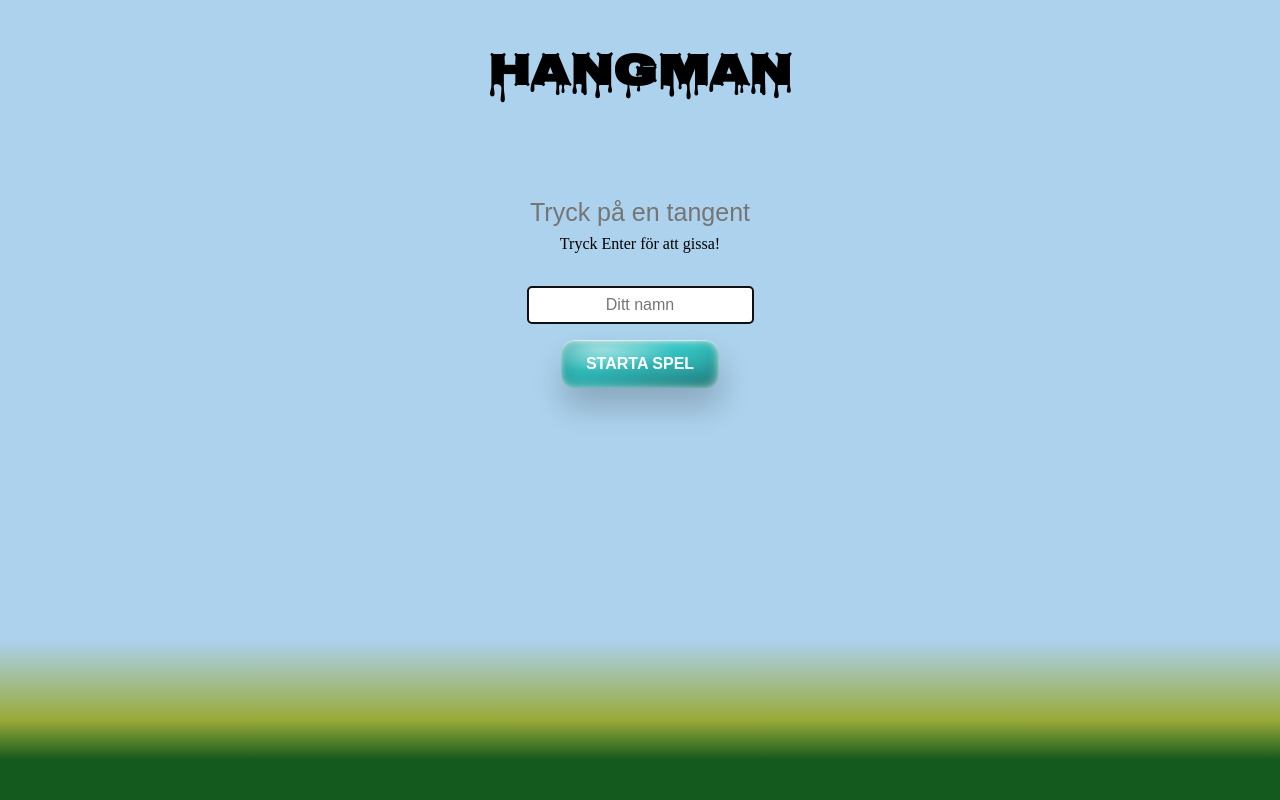
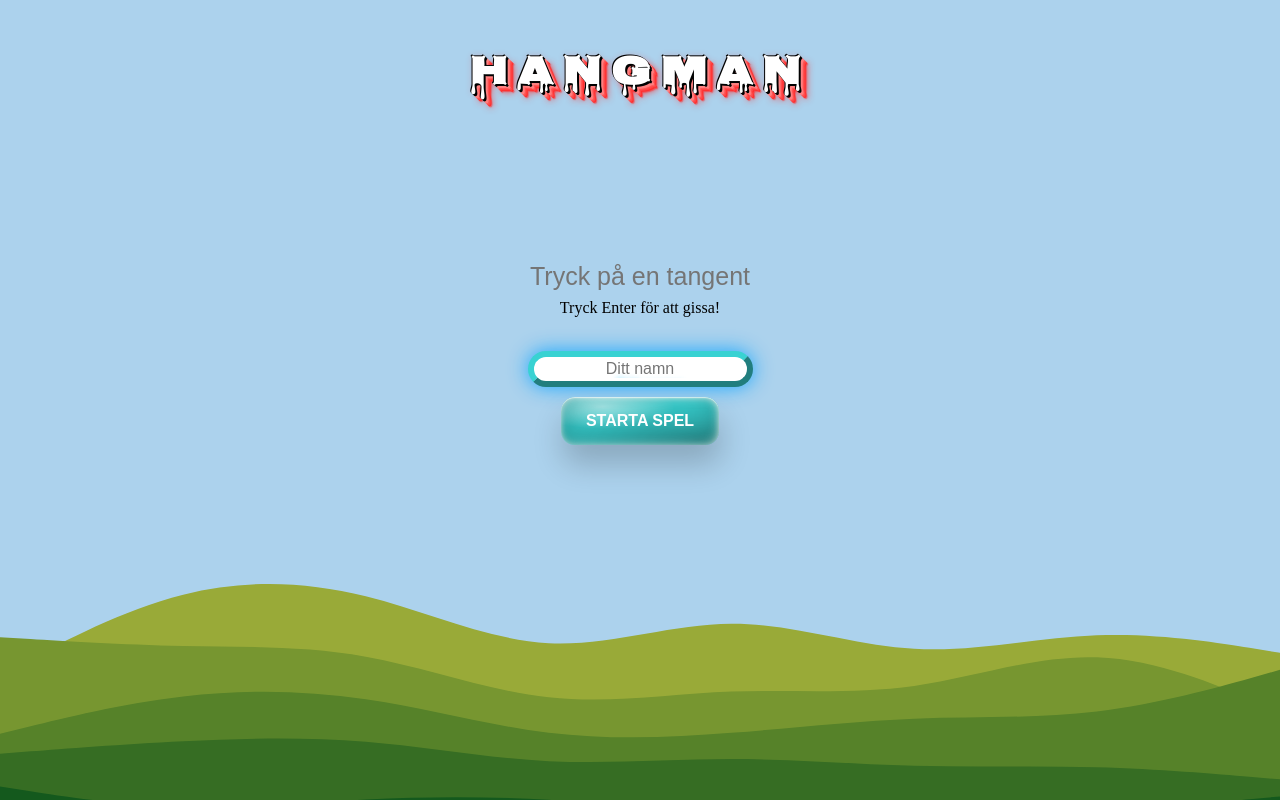
Before and after one commit to FredrikKii/GrupparbeteJavascript, a website with bundled scripts: page index.html in a window 1280 px wide. Built offline with nearby package versions, Linux system fonts and the light colour scheme; a web font is replaced by a local one.

Commit message:
design changes

```diff
--- a/CSS/styles.css
+++ b/CSS/styles.css
@@ -4,10 +4,15 @@
 	padding: 0;
 }
 body {
-	background: rgb(20,89,29);
-	background: linear-gradient(0deg, rgba(20,89,29,1) 5%, rgba(153,170,56,1) 10%, rgba(172,210,237,1) 20%);
+	background: url('/SVG/Bakgrund.svg');
 	height: 100vh;
-	box-sizing: border-box;
+	background-size: cover;
+	margin: 0;
+}
+.swap {
+	display: flex;
+	justify-content: center;
+	height: 4em;
 }
 
 header {
@@ -17,7 +22,22 @@ header {
 	align-items: center;
 	height: 150px;
 	font-family: 'Nosifer', sans-serif;
-	font-size: 1.4em;
+	font-size: 20px;
+    color: #ffffff;
+	letter-spacing: 10PX;
+    text-shadow:
+				-1px -1px #000000,
+				 0px 0px 0 rgb(0, 0, 0),
+                 1px 1px 0 rgb(0, 0, 0),
+                 2px 2px 0 rgb(0, 0, 0),
+                 3px 3px 0 rgb(255, 131, 131),
+                 4px 4px 0 rgb(255, 126, 126),
+                 5px 5px 0 rgb(255, 86, 86),
+                 6px 6px 0 rgb(255, 69, 69),
+                 7px 7px  0 rgb(255, 47, 47),
+                 8px 8px 7px rgba(255, 41, 41, 0.78),
+                 8px 8px 1px rgba(255, 32, 32, 0.5),
+                 0px 0px 7px rgba(255, 25, 25, 0.2);
 }
 
 .game-box {
@@ -86,15 +106,27 @@ main .start-content{
 	height: 5em;
 	font-family: 'Nosifer', sans-serif;
 	font-size: 1.4em;
+
 }
 main .start-content #input-name::placeholder {
     text-align: center;
 }
 main .start-content #input-name{
-	padding: 0.5em;
-	margin: 1em;
-	border: 2px solid rgb(16, 16, 16);
-	border-radius: 5px;
+	padding: 3px;
+	font-size: 16px;
+	border-width: 6px;
+	border-color: #38D2D2;;
+	background-color: #ffffff;
+	color: #000000;
+	border-style: outset;
+	border-radius: 50px;
+	box-shadow: 0px 0px 20px rgba(11,164,255,.93);
+	text-shadow: 10px 16px 5px rgba(47,199,255,.75);
+	text-align: center;
+	margin: 10px;
+}
+input:focus {
+    outline: none;
 }
 main #error{
 	font-family: 'Nosifer', sans-serif;
--- a/index.html
+++ b/index.html
@@ -37,7 +37,7 @@
 		<P>Tryck Enter för att gissa!</P>
 		  </div>
 	</section>
-	<section class="ordet"></section>
+
 		<section class="start-content">
 			<p id="error"></p>
 			<input id="input-name" type="text" placeholder="Ditt namn">
```
Also changed, not shown: SVG/Bakgrund.svg (added).
